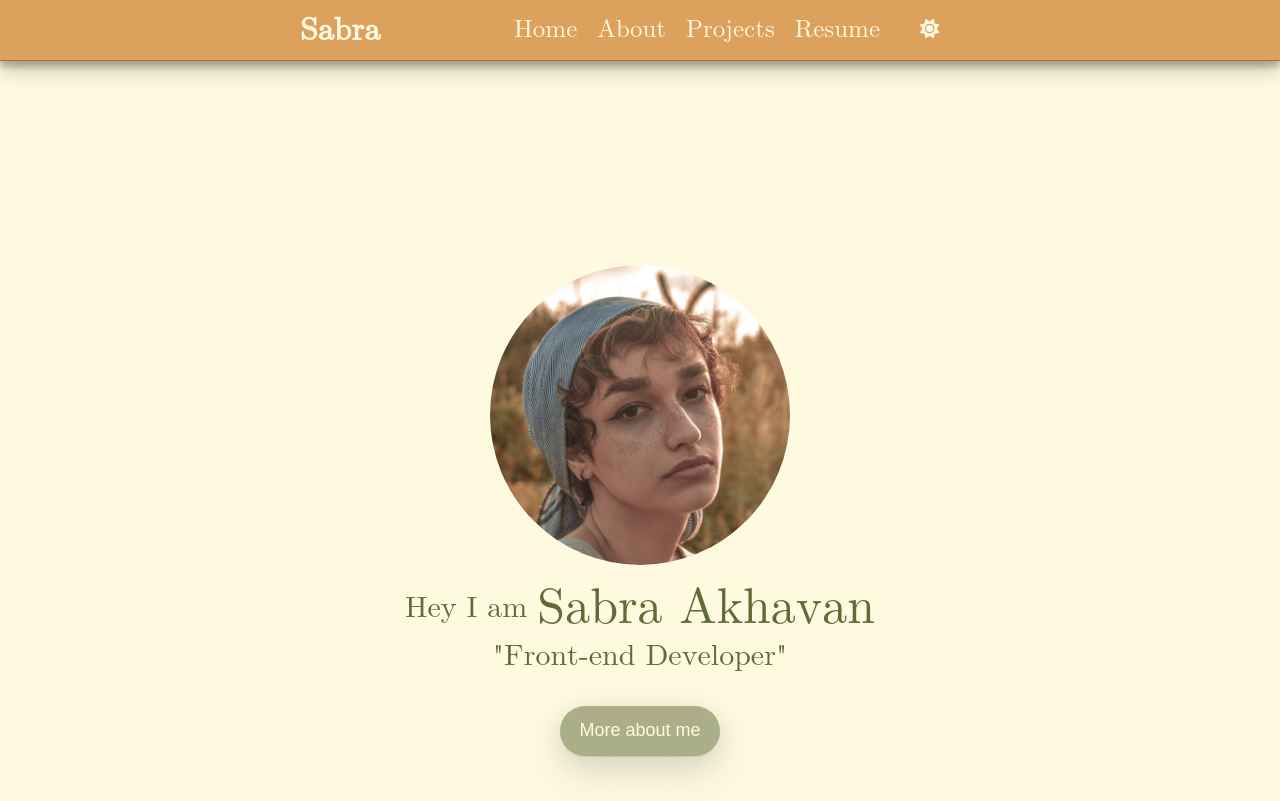
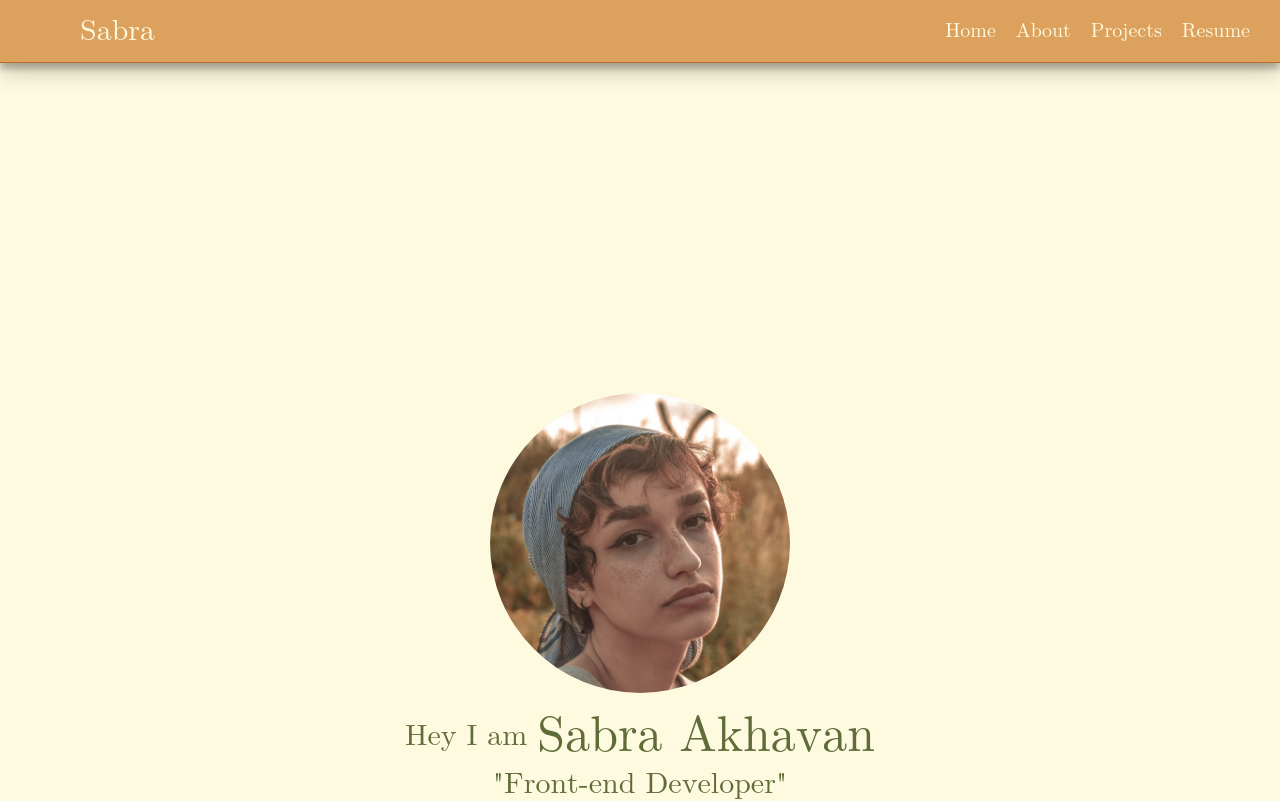
Before and after one commit to Sabraaa/myportfilio, a React (Create React App) app: page / in a window 1280 px wide. Shown: the top 801 px of the page. Built offline with nearby package versions, Linux system fonts and the light colour scheme.

Commit message:
zehnten end

```diff
--- a/src/components/Header/Header.js
+++ b/src/components/Header/Header.js
@@ -1,33 +1,46 @@
-import React from "react";
+import React, { useState } from "react";
 import "./Header.scss";
 import { FontAwesomeIcon } from "@fortawesome/react-fontawesome";
-import { faSun } from "@fortawesome/free-solid-svg-icons";
+import { faSun, faMoon } from "@fortawesome/free-solid-svg-icons";
 import { Link, Outlet } from "react-router-dom";
-import RSM from "../../assets/sabracodes.pdf"
+import RSM from "../../assets/sabracodes.pdf";
 
 function Header() {
+  const [theme, setTheme] = useState("light");
+
+  const toggleTheme = () => {
+    setTheme(theme === "light" ? "dark" : "light");
+  };
+
   return (
     <div>
-      <div className="main-header-container">
+      <div className={`main-header-container ${theme}`}>
         <div className="header-container">
-          <h1> Sabra</h1>
+          <div className="header-profile-name"> Sabra</div>
           <div className="header-container-right">
-            <div className="header-container-right-title">
-
-              <header>
-      <nav className="header-container-right-title">
-
-          <Link  className="header-link" to="/">Home </Link>
-          <Link  className="header-link" to="/about">About </Link>
-          <Link  className="header-link" to="/projects">Projects </Link>
-          <Link className="header-link" to="/resume" onClick={() => window.open(`${RSM}`, "_blank")}>Resume</Link>
-
-      </nav>
-    </header>
+            <div>
+              <nav className="header-container-right-title">
+                <Link className="header-link" to="/">
+                  Home
+                </Link>
+                <Link className="header-link" to="/about">
+                  About
+                </Link>
+                <Link className="header-link" to="/projects">
+                  Projects
+                </Link>
+                <Link
+                  className="header-link"
+                  to="/resume"
+                  onClick={() => window.open(`${RSM}`, "_blank")}
+                >
+                  Resume
+                </Link>
+              </nav>
             </div>
-            <button className="btn">
-              <FontAwesomeIcon icon={faSun} />
-            </button>
+              {/* <button className="btn">
+                <FontAwesomeIcon icon={theme === "light" ? faMoon : faSun} />
+              </button> */}
           </div>
         </div>
       </div>
--- a/src/components/Header/Header.scss
+++ b/src/components/Header/Header.scss
@@ -1,27 +1,29 @@
 body {
   margin: 0;
+  padding: 0;
+  height: 100%;
+  width: 100%;
+
 }
 
 .main-header-container {
   background-color: #dda15e;
   position: sticky;
   top: 0;
+  padding: 0 30px;
   border-bottom: 1px solid #bc6c25;
   box-shadow: rgba(0, 0, 0, 0.19) 0px 10px 20px, rgba(0, 0, 0, 0.23) 0px 6px 6px;
-  height: 100%;
-  width: 100%;
-  padding: 0;
-  margin: 0;
+
   .header-container {
     display: flex;
     justify-content: space-between;
     align-items: center;
-    padding: 0 200px;
-    margin: 0 100px;
-    min-height: 0px;
-    max-height: 60px;
     font-family: math;
     color: #fefae0;
+  }
+  .header-profile-name {
+    font-size: 30px;
+    margin: 13px 50px;
   }
 
   .header-container-right {
@@ -33,7 +35,6 @@ body {
   }
 
   .header-container-right-title {
-    font-size: 30px;
     display: flex;
     flex-direction: row;
     align-items: flex-end;
@@ -43,12 +44,12 @@ body {
     .header-link {
       color: #fefae0;
       text-decoration: none;
-      font-size: 25px;
-      &:hover {
+      font-size: 20px;
+      transition: all 350ms ;
+      &:hover{
+        transform: scale(0.9);
         cursor: pointer;
-        font-size: 24px;
-        color: aliceblue;
-        // text-decoration: underline;
+        color: rgb(255, 254, 240);
       }
     }
   }
@@ -61,6 +62,8 @@ body {
     font-size: larger;
     &:hover {
       cursor: pointer;
+      font-size: 19px;
+      color: aliceblue;
     }
   }
 }
--- a/src/components/Home/Home.scss
+++ b/src/components/Home/Home.scss
@@ -2,8 +2,13 @@ body {
   background-color: #fefae0;
 }
 .home-container {
-  margin-top: 15%;
-  margin-bottom: 10%;
+  margin-top: 25%;
+  margin-bottom: 19%;
+  @media screen and (max-width:650px){
+    margin-top: 20%;
+    margin-bottom: 50%;
+
+  }
   .home-profile {
     display: flex;
     justify-content: center;
@@ -13,6 +18,10 @@ body {
       width: 300px;
       height: 300px;
       margin: 1% 2%;
+      @media screen and (max-width:650px) {
+        width: 200px;
+        height: 200px;
+      }
     }
   }
   .home-column {
@@ -31,11 +40,17 @@ body {
         font-size: 30px;
         font-family: math;
         color: #606c38;
+        @media screen and (max-width:650px){
+          font-size: 25px;
+        }
       }
       .home-myname {
         font-size: 50px;
         font-family: math;
         color: #606c38;
+        @media screen and (max-width:650px){
+          font-size: 40px;
+        }
       }
     }
     .home-description {
@@ -45,6 +60,9 @@ body {
       font-size: 30px;
       font-family: math;
       color: #606c38;
+      @media screen and (max-width:650px){
+        font-size: 20px;
+      }
     }
   }
   .home-btn-container {
--- a/src/screen/About/About.scss
+++ b/src/screen/About/About.scss
@@ -44,6 +44,10 @@ body {
     display: flex;
     justify-content: center;
     align-items: center;
+    flex-wrap: wrap;
+    @media screen and (max-width:764px) {
+      flex-direction: row;
+    }
   }
 }
 .img-in-about{
--- a/src/screen/projects/Projects.scss
+++ b/src/screen/projects/Projects.scss
@@ -12,10 +12,6 @@
       font-size: 45px;
       font-family: math;
       color: #606c38;
-    }
-    .pro-examples-container {
-      .pro-examples {
-      }
     }
   }
 }
@@ -69,12 +65,19 @@
   //   margin: 1% 2%;
   width: 450px;
   box-shadow: rgba(0, 0, 0, 0.45) 0px 25px 20px -20px;
+  @media screen and (max-width:730px){
+width: 400px;
+  }
 }
 .pro-img-ex-row {
   display: flex;
   flex-direction: row;
   justify-content: center;
   align-items: center;
+  flex-wrap: wrap-reverse;
+  @media screen and (max-width:1080px){
+
+  }
 }
 .pro-examples-title {
   font-size: 30px;
```
